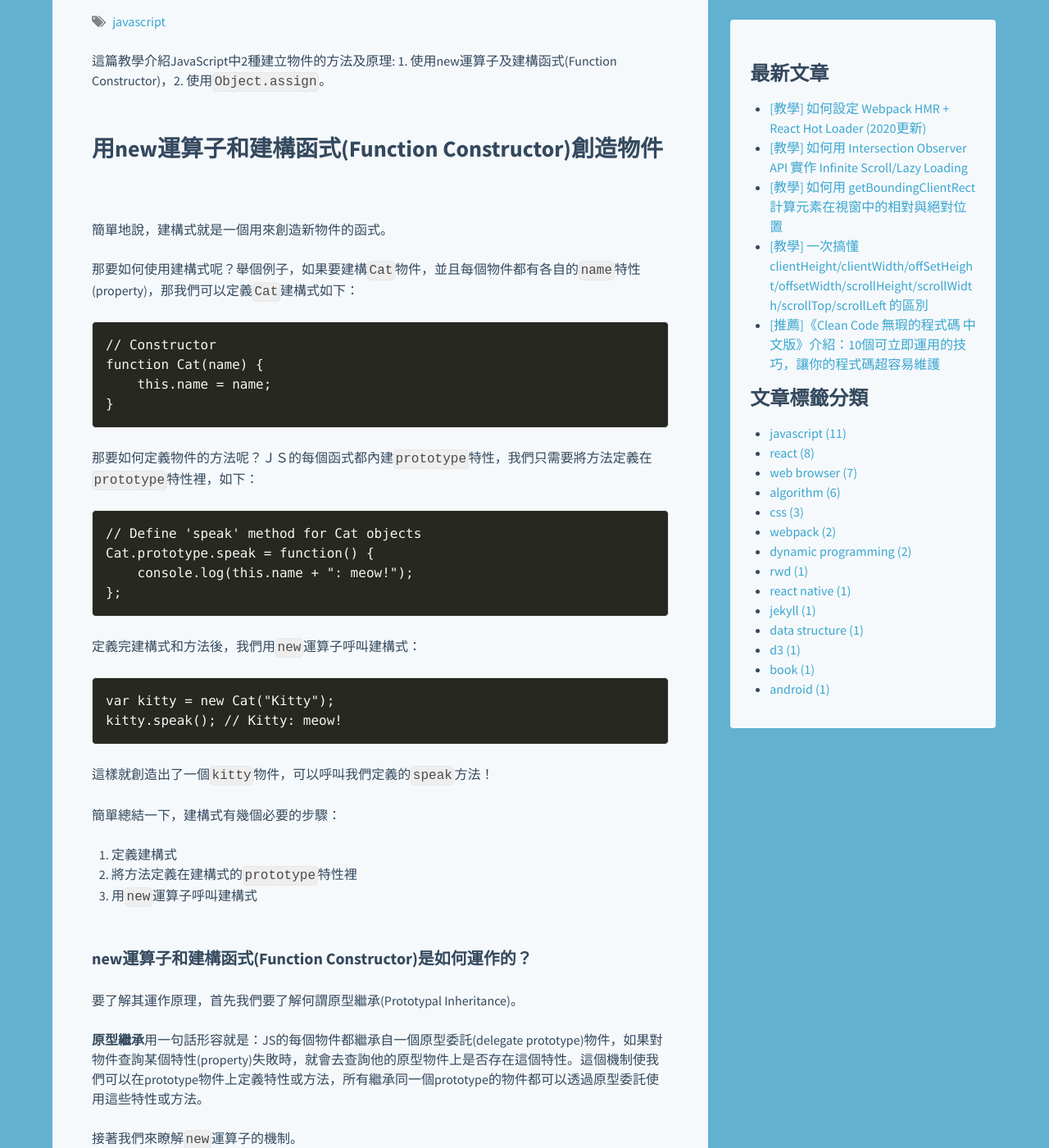
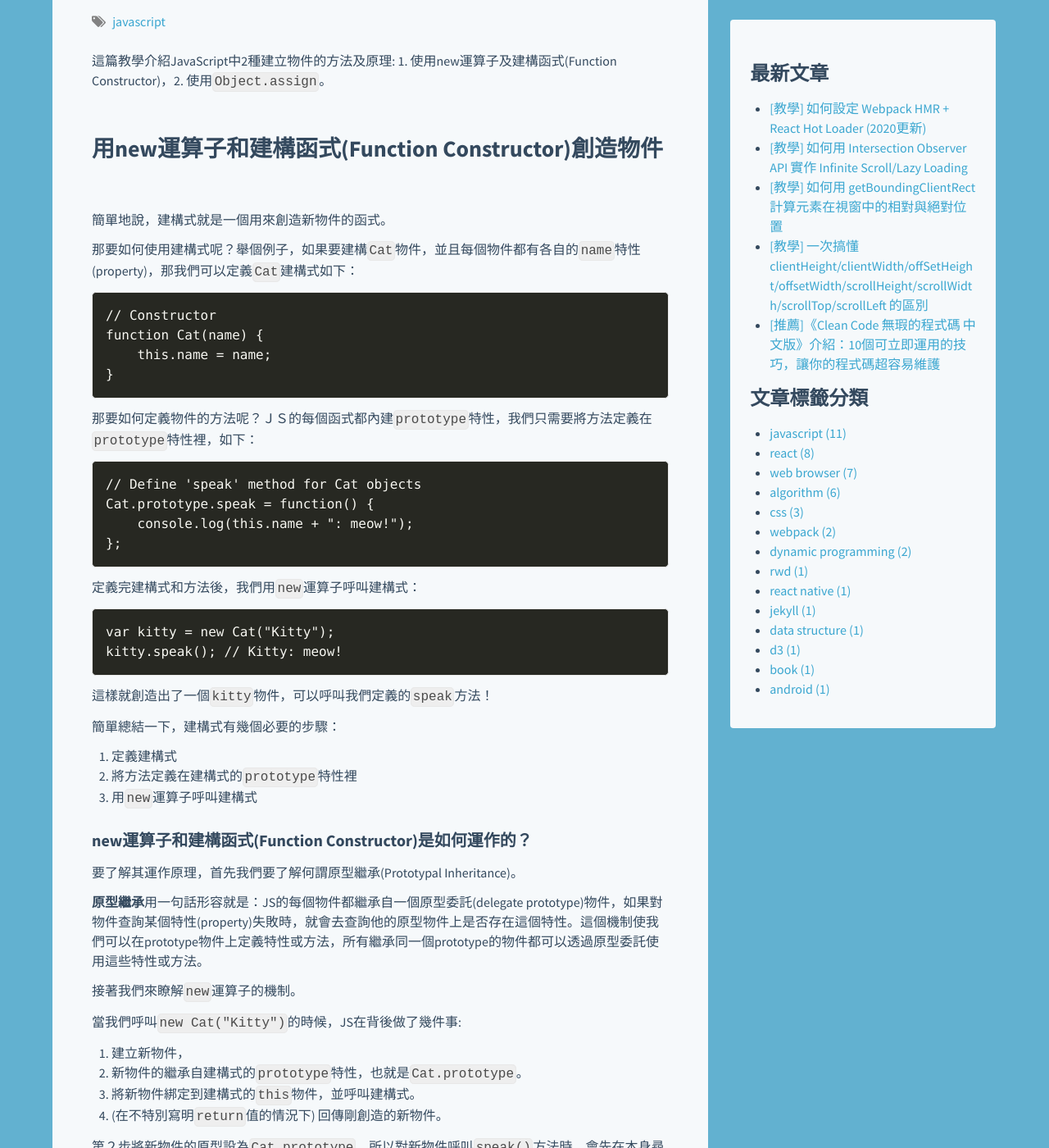
Before and after one commit to shuboc/shuboc.github.io, a Jekyll site: the page built from _posts/2016-04-23-javascript-create-object.md, in a window 1280 px wide and 1400 px high, scrolled down 194 px. Shown: the whole window at 82% size. Built offline with Jekyll 4.4.1, drawn with Linux system fonts in a browser that asks for light colours; nearby versions of some CDN libraries; library files that are not in the unit come from our copies; comment, search, counter and statistics services are not loaded.

Commit message:
Make paragraphes more compact

```diff
--- a/_sass/_layout.scss
+++ b/_sass/_layout.scss
@@ -309,7 +309,7 @@ $header-height: 70px;
 
     h3 {
       font-size: 20px;
-      margin-top: 2 * $spacing-unit;
+      margin-top: 1 * $spacing-unit;
 
       @include media-query($on-palm) {
         font-size: 18px;
@@ -320,7 +320,7 @@ $header-height: 70px;
     p, blockquote, pre,
     ul, ol, dl, figure,
     %vertical-rhythm {
-        margin-bottom: 1 * $spacing-unit;
+        margin-bottom: 0.5 * $spacing-unit;
     }
 
     // h2 {
```
